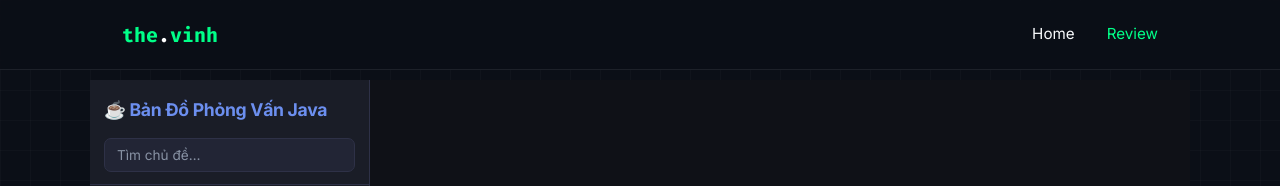
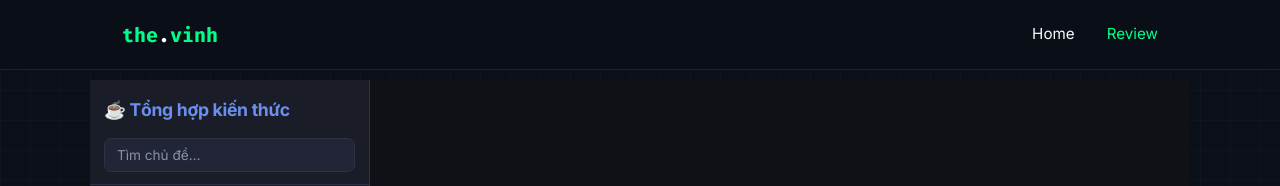
Before and after one commit to vinhspm/vinhspm.github.io, a React (Vite) app: page /review in a window 1280 px wide. Shown: the top 186 px of the page. Built offline with nearby package versions, Linux system fonts and the light colour scheme.

Commit message:
feat: add Review page with interactive markdown content and sidebar navigation

```diff
--- a/src/pages/Review.jsx
+++ b/src/pages/Review.jsx
@@ -109,7 +109,7 @@ function Review() {
 
       <aside className={`sidebar ${sidebarOpen ? 'open' : ''}`}>
         <div className="sb-top">
-          <div className="logo">☕ Bản Đồ Phỏng Vấn Java</div>
+          <div className="logo">☕ Tổng hợp kiến thức</div>
           <input
             id="search"
             type="text"
```
